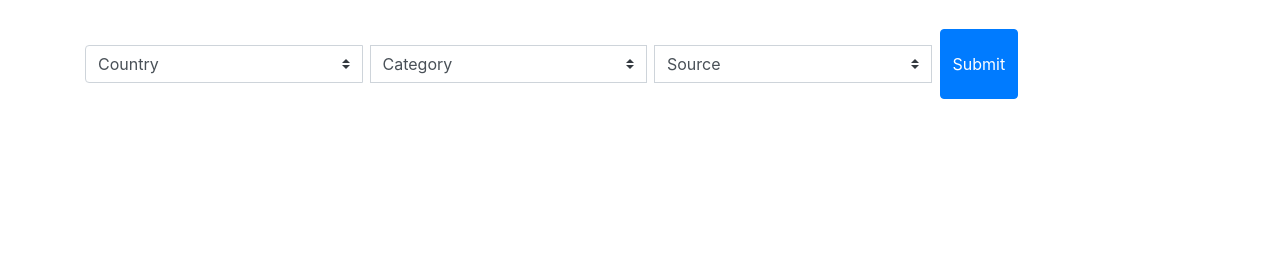
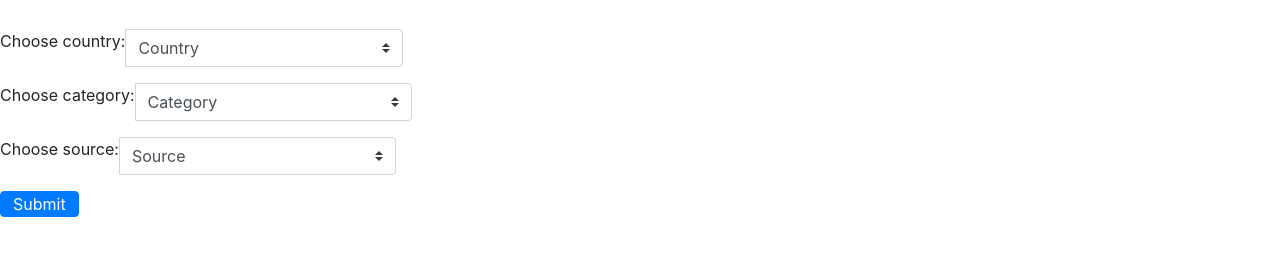
Before and after one commit to NataliaKotova/formative-3.1, a website: page index.html in a window 1280 px wide. Shown: the part 179-434 px from the top of the page. Drawn offline with nearby package versions, Linux system fonts and the light colour scheme; no server answers.

Commit message:
edited input group

```diff
--- a/index.html
+++ b/index.html
@@ -8,8 +8,10 @@
   </head>
   <body>
     <h1 class="jumbotron bg-dark text-white text-center">NEWS</h1>
-    <div class="input-group container">
-      <select id="inputCountry" class="custom-select col-lg-3 mr-2 mt-3 mb-3 d-inline" name="country">
+    <div class="container row">
+      <div class="input-group mb-3">
+        <label for="inputCountry">Choose country:</label>
+        <select id="inputCountry" name="country" class="custom-select col-lg-3">
           <option value="country" class="">Country</option>
           <option value="nz">New Zealand</option>
           <option value="gb">United Kingdom</option>
@@ -17,7 +19,10 @@
           <option value="hk">Hong Kong</option>
           <option value="jp">Japan</option>
         </select>
-      <select id="inputCategory" class="custom-select col-lg-3 mr-2 mt-3 mb-3 d-inline" name="category">
+      </div>
+      <div class="input-group mb-3">
+        <label for="inputCategory">Choose category:</label>
+        <select id="inputCategory" name="category" class="custom-select col-lg-3" >
           <option value="category">Category</option>
           <option value="general">General</option>
           <option value="business">Business</option>
@@ -25,7 +30,10 @@
           <option value="entertainment">Entertainment</option>
           <option value="sports">Sports</option>
         </select>
-      <select id="inputSource" class="custom-select col-lg-3 mr-2 mt-3 mb-3 d-inline" name="sources">
+      </div>
+      <div class="input-group mb-3">
+        <label for="inputCategory">Choose source:</label>
+        <select id="inputSource" name="sources" class="custom-select col-lg-3" >
           <option value="sources" class="">Source</option>
           <option value="bbc-news">BBC News</option>
           <option value="cnbc">CNBC</option>
@@ -33,6 +41,8 @@
           <option value="cnn">CNN</option>
           <option value="breitbart-news">Breitbart News</option>
         </select>
+      </div>
+
       <button type="button" id="submit" class="btn btn-primary">Submit</button>
    </div>
     <div id="result" class="row">
--- a/js/script.js
+++ b/js/script.js
@@ -19,10 +19,19 @@ var userInput = new StoreUserInputData();
     console.log(userInput.country, userInput.category, userInput.source)
   }
 
+  var url = 'http://newsapi.org/v2/top-headlines?'+
+  'country=nz&'+
+  'apiKey=' + apiKey;
+  queryApi(url);
+
+
   function createRequestUrl(){
+    var url = '';
+    var selectNameValue = $(#)
+    console.log()
     var baseUrl = 'http://newsapi.org/v2/top-headlines?';
-    var endpoint;
-    var url = baseUrl + endpoint + ''
+    // var endpoint;
+    url = baseUrl + 'country' + ''
   }
 
   function displayAllNews(array){
```
Lines whose indentation alone changed are shown as unchanged.
